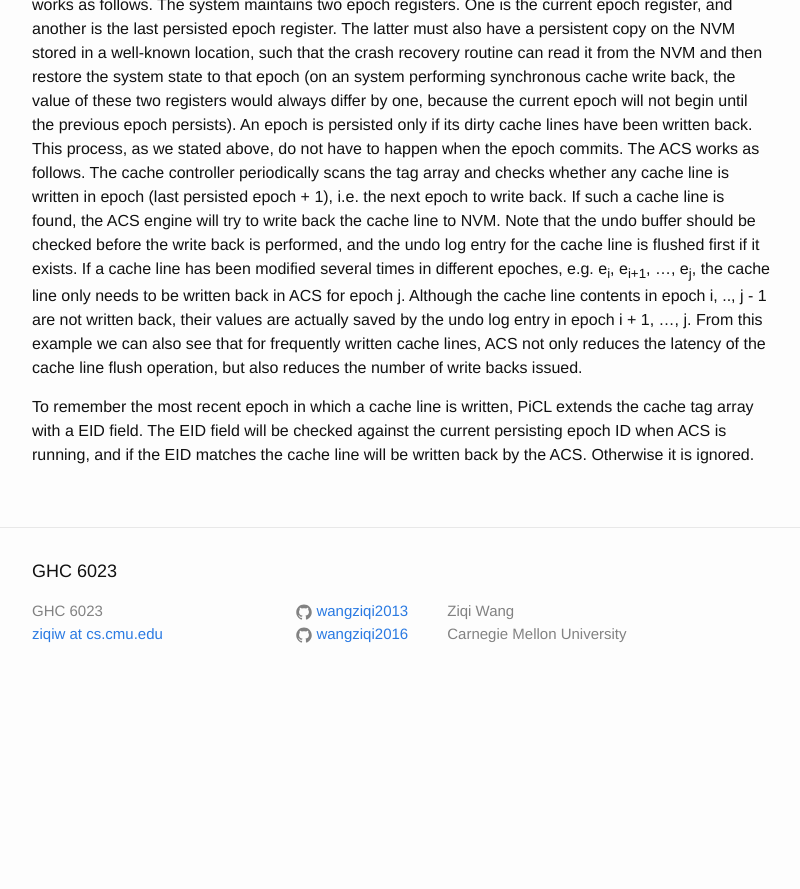
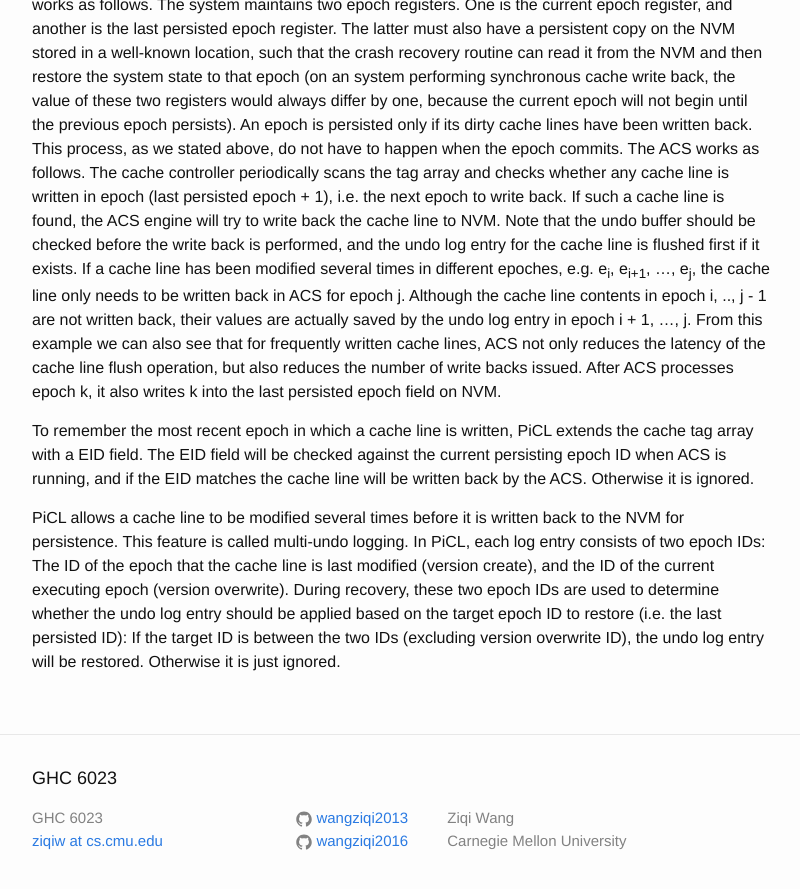
Before and after one commit to wangziqi2013/wangziqi2013.github.io, a Jekyll site: the page built from _posts/2019-02-08-picl.markdown, in a window 1280 px wide and 900 px high, scrolled down 2638 px. Shown: the top 889 px of the window, without its empty margins (238-1038 px from the left). Built offline with Jekyll 4.4.1, drawn with Linux system fonts in a browser that asks for light colours; before the commit the page ends 3343 px from its top, so only the background shows below that.

Commit message:
Adding undo log

```diff
--- a/_posts/2019-02-08-picl.markdown
+++ b/_posts/2019-02-08-picl.markdown
@@ -105,8 +105,15 @@ modified several times in different epoches, e.g. e<sub>i</sub>, e<sub>i+1</sub>
 only needs to be written back in ACS for epoch j. Although the cache line contents in epoch i, .., j - 1 are not written back,
 their values are actually saved by the undo log entry in epoch i + 1, ..., j. From this example we can also see that for
 frequently written cache lines, ACS not only reduces the latency of the cache line flush operation, but also reduces the
-number of write backs issued.
+number of write backs issued. After ACS processes epoch k, it also writes k into the last persisted epoch field on NVM.
 
 To remember the most recent epoch in which a cache line is written, PiCL extends the cache tag array with a EID field.
 The EID field will be checked against the current persisting epoch ID when ACS is running, and if the EID matches the
 cache line will be written back by the ACS. Otherwise it is ignored.
+
+PiCL allows a cache line to be modified several times before it is written back to the NVM for persistence. This feature
+is called multi-undo logging. In PiCL, each log entry consists of two epoch IDs: The ID of the epoch that the cache line is
+last modified (version create), and the ID of the current executing epoch (version overwrite). During recovery, these two epoch
+IDs are used to determine whether the undo log entry should be applied based on the target epoch ID to restore (i.e. the
+last persisted ID): If the target ID is between the two IDs (excluding version overwrite ID), the undo log entry will be
+restored. Otherwise it is just ignored.
```
